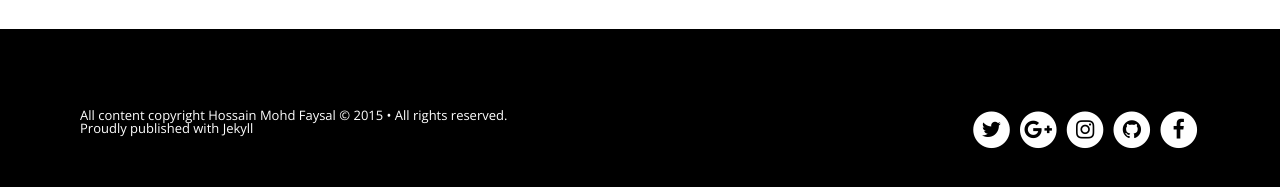
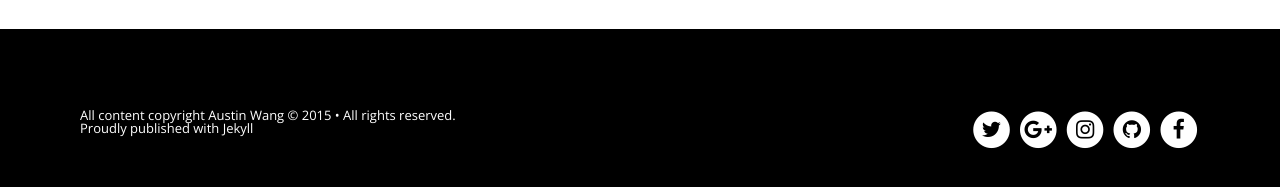
Before and after one commit to austinwangsap/austinwangsap.github.io, a Jekyll site: the page built from index.html, in a window 1280 px wide and 900 px high, scrolled down 1843 px. Shown: the part 668-855 px from the top of the window. Built offline with Jekyll 4.4.1, drawn with Linux system fonts in a browser that asks for light colours; nearby versions of some CDN libraries; the list of posts is cut into pages by our own code.

Commit message:
fix config

```diff
--- a/_config.yml
+++ b/_config.yml
@@ -7,11 +7,11 @@
 # Change url to your domain. Leave localhost server or blank when working locally.
 # or use the hint from http://jekyllrb.com/docs/github-pages/ to keep this the same
 # whether working locally or remotely. Start Jekyll with: jekyll serve --baseurl ''
-url:        	  /Notepad
+url:        	  /
 
 # Owner/author information
 owner:
-  name:           Hossain Mohd Faysal
+  name:           Austin Wang
   avatar:         hmfaysal.jpg
   email:          hmfaysal@alum.mit.edu
   # Use the coder's toolbox at http://coderstoolbox.net/string/#!encoding=xml&action=encode&charset=us_ascii to encode your description into XML string
@@ -60,7 +60,7 @@
   footnote_nr: 1
   entity_output: as_char
   toc_levels: 1..6
-  use_coderay: false
+  enable_coderay: false
 
   coderay:
     coderay_line_numbers:
```
